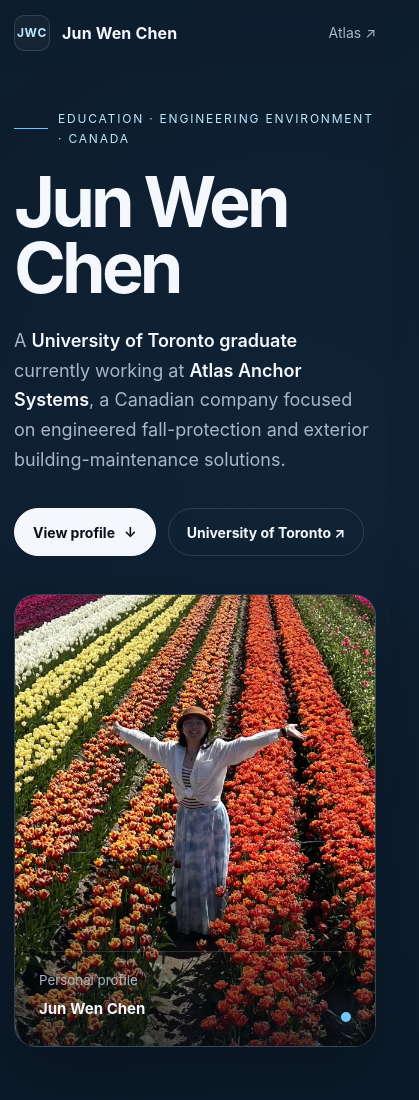
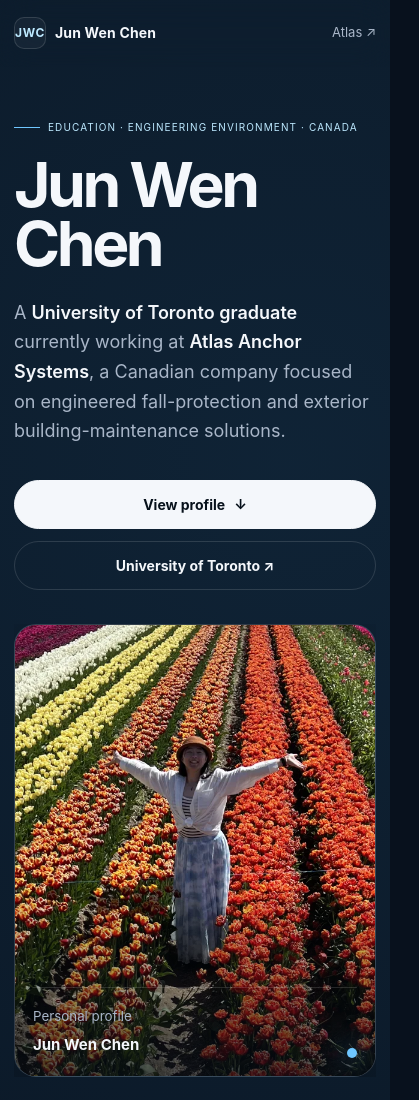
Before and after one commit to jd82k/JunwenChen, a plain HTML site: page index.html in a window 390 px wide. Shown: the top 1100 px of the page, 419 px wide, since content can reach past the window. Drawn offline with Linux system fonts and the light colour scheme.

Commit message:
Update index.html

```diff
--- a/index.html
+++ b/index.html
@@ -23,7 +23,7 @@
     }
 
     * { box-sizing: border-box; }
-    html { scroll-behavior: smooth; }
+    html { scroll-behavior: smooth; overflow-x: hidden; }
     body {
       margin: 0;
       color: var(--text);
@@ -34,9 +34,14 @@
       font-family: Inter, ui-sans-serif, -apple-system, BlinkMacSystemFont, "Segoe UI", Roboto, Helvetica, Arial, sans-serif;
       line-height: 1.65;
       -webkit-font-smoothing: antialiased;
+      width: 100%;
+      max-width: 100%;
+      overflow-x: hidden;
     }
 
     a { color: inherit; }
+    img { max-width: 100%; }
+    .hero > *, .about-grid > *, .work-panel > *, .fact > * { min-width: 0; }
     .shell { width: min(calc(100% - 40px), var(--max)); margin: 0 auto; }
 
     .skip {
@@ -68,7 +73,7 @@
       display: grid; place-items: center; background: rgba(255,255,255,.04); color: var(--accent-2);
       font-size: 12px; letter-spacing: .06em;
     }
-    .nav-links { display: flex; align-items: center; gap: 24px; }
+    .nav-links { display: flex; align-items: center; gap: 24px; min-width: 0; }
     .nav-links a { text-decoration: none; color: var(--muted); font-size: 14px; }
     .nav-links a:hover { color: var(--text); }
 
@@ -80,7 +85,7 @@
     .eyebrow {
       display: inline-flex; align-items: center; gap: 10px;
       text-transform: uppercase; letter-spacing: .15em; font-size: 12px; color: var(--accent-2);
-      margin-bottom: 20px;
+      margin-bottom: 20px; max-width: 100%; flex-wrap: wrap;
     }
     .eyebrow::before { content: ""; width: 42px; height: 1px; background: var(--accent); }
     h1 {
@@ -93,11 +98,12 @@
       margin: 0; max-width: 690px; color: var(--muted); font-size: clamp(18px, 2.2vw, 22px);
     }
     .hero-copy strong { color: var(--text); font-weight: 600; }
-    .actions { display: flex; flex-wrap: wrap; gap: 12px; margin-top: 34px; }
+    .actions { display: flex; flex-wrap: wrap; gap: 12px; margin-top: 34px; max-width: 100%; }
     .btn {
       display: inline-flex; align-items: center; justify-content: center; gap: 9px;
       min-height: 48px; padding: 0 18px; border-radius: 999px; text-decoration: none;
       border: 1px solid var(--line); font-weight: 650; font-size: 14px; transition: .2s ease;
+      max-width: 100%; white-space: normal; text-align: center; overflow-wrap: anywhere;
     }
     .btn.primary { background: var(--text); color: #07111b; border-color: var(--text); }
     .btn:hover { transform: translateY(-2px); box-shadow: 0 10px 30px rgba(0,0,0,.2); }
@@ -105,6 +111,7 @@
 
     .portrait-wrap {
       position: relative; min-height: 540px; display: grid; place-items: center;
+      width: 100%; min-width: 0;
     }
     .portrait-card {
       position: relative; width: min(100%, 420px); aspect-ratio: 4 / 5;
@@ -196,21 +203,59 @@
     @media (max-width: 900px) {
       .hero, .about-grid, .work-panel { grid-template-columns: 1fr; }
       .hero { gap: 38px; min-height: auto; padding-top: 50px; }
-      .portrait-wrap { min-height: auto; }
+      .portrait-wrap { min-height: auto; overflow: hidden; }
+      .engineering-svg { width: 100%; height: 100%; }
       .portrait-card { width: min(100%, 460px); }
       .about-grid, .work-panel { gap: 40px; }
     }
 
     @media (max-width: 640px) {
-      .shell { width: min(calc(100% - 28px), var(--max)); }
-      nav { min-height: 66px; }
+      .shell { width: calc(100% - 28px); max-width: var(--max); }
+      nav { min-height: 66px; gap: 10px; }
+      .brand { gap: 9px; min-width: 0; }
+      .brand-mark { width: 32px; height: 32px; flex: 0 0 32px; }
+      .brand > span:last-child { white-space: nowrap; font-size: 14px; }
+      .nav-links { gap: 10px; flex: 0 0 auto; }
       .nav-links a:not(:last-child) { display: none; }
-      .hero { padding: 42px 0 72px; }
-      section { padding: 78px 0; }
-      h1 { font-size: clamp(52px, 18vw, 78px); }
+      .nav-links a:last-child { font-size: 13px; }
+
+      .hero { padding: 42px 0 72px; gap: 34px; }
+      section { padding: 72px 0; }
+      h1 { font-size: clamp(44px, 16vw, 68px); overflow-wrap: anywhere; }
+      h2 { font-size: clamp(32px, 10vw, 46px); }
+      .eyebrow { width: 100%; font-size: 10px; letter-spacing: .11em; gap: 8px; line-height: 1.5; }
+      .eyebrow::before { width: 26px; flex: 0 0 26px; }
+      .hero-copy { font-size: 18px; }
+      .actions { width: 100%; }
+      .actions .btn { width: 100%; padding: 12px 16px; min-height: 48px; }
+
+      .portrait-wrap { overflow: hidden; }
+      .engineering-svg { width: 100%; height: 100%; }
+      .portrait-card { width: 100%; max-width: 460px; border-radius: 22px; }
+      .portrait-label { left: 18px; right: 18px; bottom: 18px; gap: 12px; }
+
+      .fact { grid-template-columns: 38px minmax(0, 1fr); gap: 12px; padding: 18px; }
+      .fact-icon { width: 38px; height: 38px; border-radius: 11px; font-size: 13px; }
+      .timeline { margin-left: 6px; }
+      .timeline-item { padding-left: 26px; }
+      .timeline-item h3 { font-size: 21px; }
+
+      .work-panel { padding: 24px 18px; border-radius: 22px; }
+      .work-panel p { font-size: 16px; }
       .work-list { grid-template-columns: 1fr; }
-      .portrait-card { border-radius: 22px; }
+      .work-chip { min-height: auto; }
+
+      .quote { font-size: clamp(24px, 8vw, 36px); }
       .footer-row { flex-direction: column; }
+      .footer-row span { max-width: 100%; overflow-wrap: anywhere; }
+    }
+
+    @media (max-width: 360px) {
+      .shell { width: calc(100% - 24px); }
+      .brand > span:last-child { font-size: 13px; }
+      .nav-links a:last-child { font-size: 12px; }
+      h1 { font-size: clamp(42px, 15vw, 56px); }
+      .portrait-label { left: 15px; right: 15px; bottom: 15px; }
     }
 
     @media (prefers-reduced-motion: reduce) {
```
